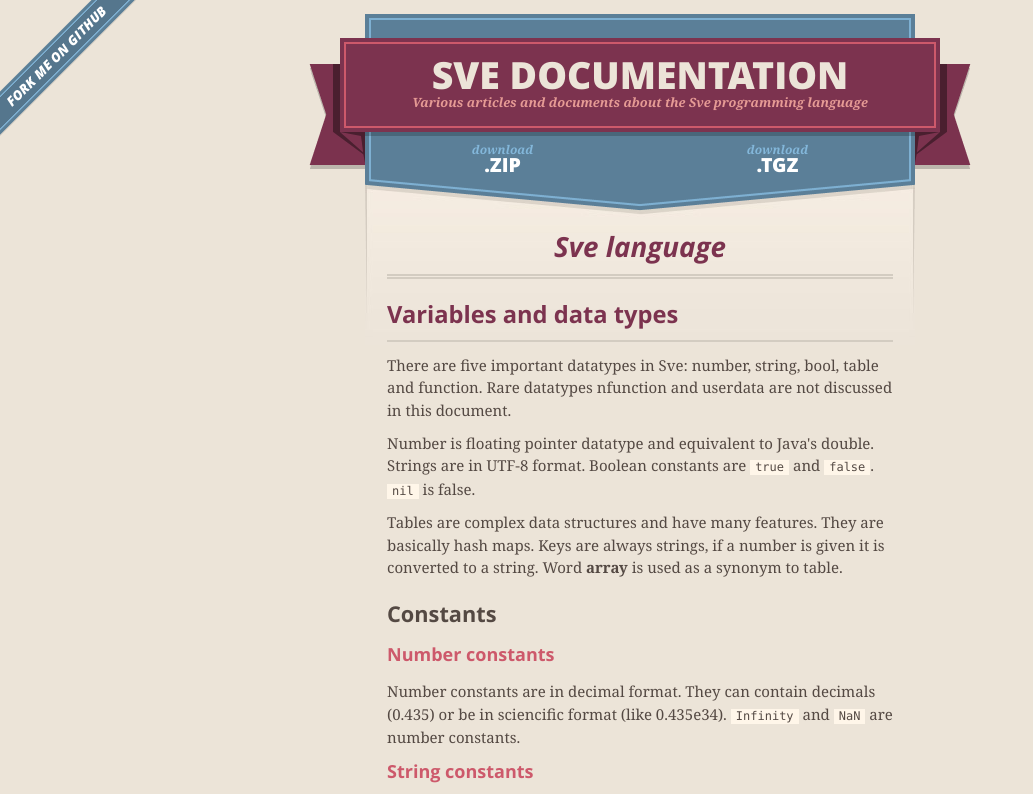
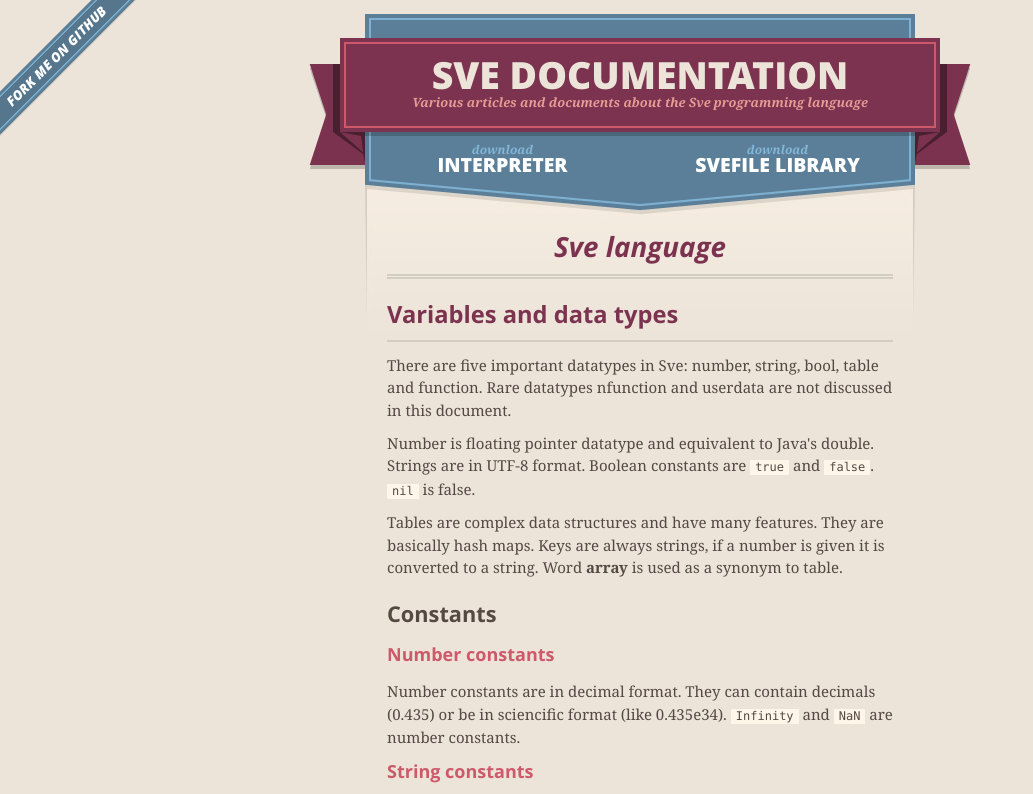
Before and after one commit to fergusq/sve-documentation, a plain HTML site: page index.html in a window 1280 px wide. Shown: the top 794 px of the page, without its empty margins (0-1033 px from the left). Drawn offline with nearby package versions, Linux system fonts and the light colour scheme.

Commit message:
changed download links

```diff
--- a/index.html
+++ b/index.html
@@ -37,7 +37,7 @@
 
       <section id="downloads">
         <span class="inner">
-          <a href="https://github.com/fergusq/sve-documentation/zipball/master" class="zip"><em>download</em> .ZIP</a><a href="https://github.com/fergusq/sve-documentation/tarball/master" class="tgz"><em>download</em> .TGZ</a>
+          <a href="https://github.com/fergusq/sve" class="zip"><em>download</em> INTERPRETER</a><a href="https://github.com/fergusq/sve-library" class="tgz"><em>download</em> SVEFILE LIBRARY</a>
         </span>
       </section>
 
```
